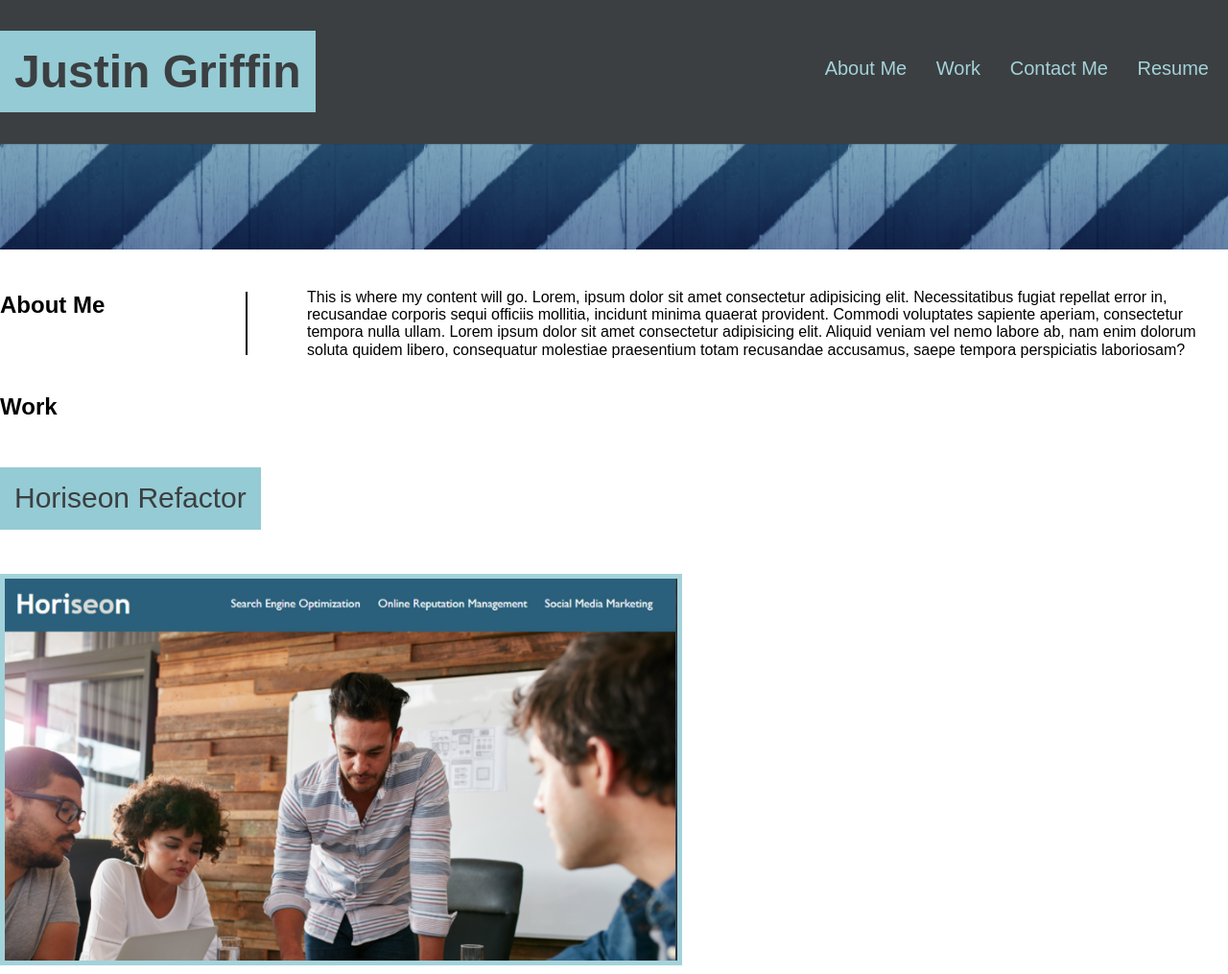
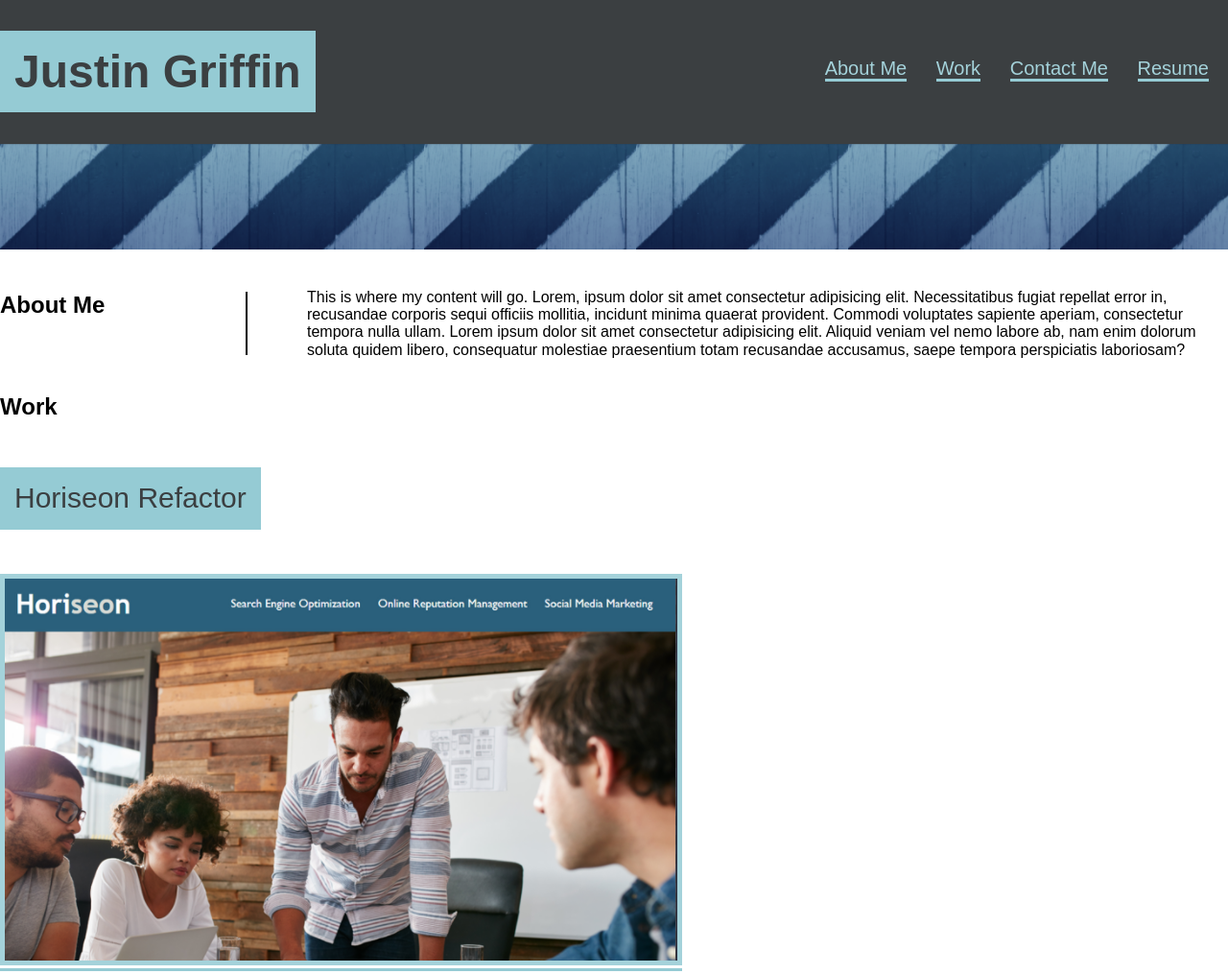
Before and after one commit to griffin-justintime/portfolio-from-scratch, a plain HTML site: page index.html in a window 1280 px wide. Shown: the top 1015 px of the page at 96% size. Drawn offline with Linux system fonts and the light colour scheme.

Commit message:
CSS clean-up

```diff
--- a/Assets/css/style.css
+++ b/Assets/css/style.css
@@ -49,6 +49,13 @@ h1 {
 img {
   border: 5px solid rgb(164, 210, 218);
 }
+
+a {
+  color: rgb(164, 210, 218);
+  text-decoration: none;
+  border-bottom: 3px solid rgb(149, 203, 212);
+}
+
 /* Hero Image Style */
 
 .hero {
@@ -61,18 +68,8 @@ img {
 
 /* Text Styles */
 
-a {
-  color: rgb(164, 210, 218);
-  text-decoration: none;
-}
 
 /* Class Selectors */
-/* .navtop {
-    display: inline-block;
-    text-align: right;
-    color: rgb(11, 62, 71);
-
-} */
 
 .flexbox {
   display: flex;
```
